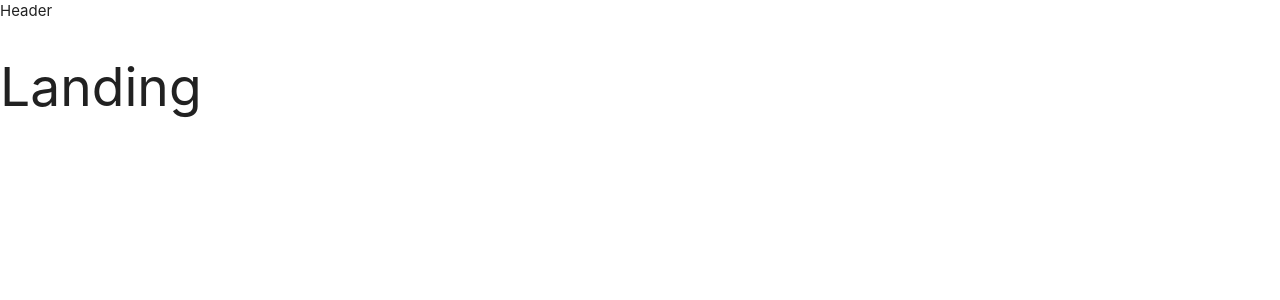
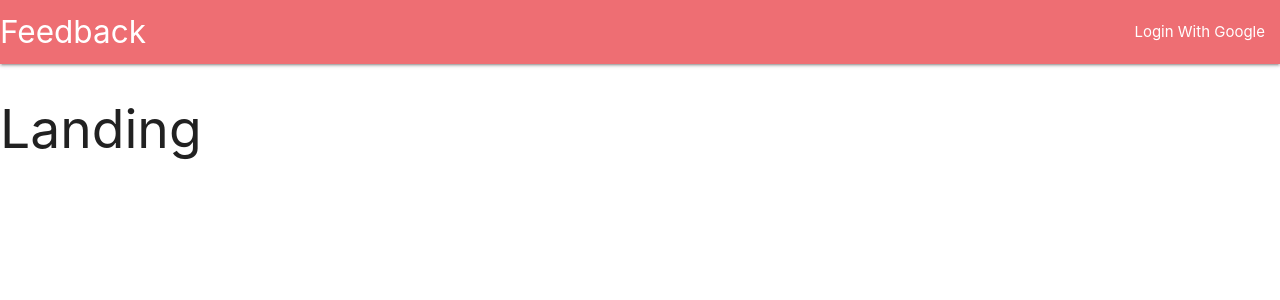
Before and after one commit to ypa/express-react, a React (Create React App) app in the folder client/: page / in a window 1280 px wide. Shown: the top 300 px of the page. Built offline with nearby package versions, Linux system fonts and the light colour scheme.

Commit message:
Update Header component with nav bar

```diff
--- a/client/src/components/Header.js
+++ b/client/src/components/Header.js
@@ -2,7 +2,18 @@
 
 class Header extends Component {
   render() {
-    return <div>Header</div>;
+    return (
+      <nav>
+        <div className="nav-wrapper">
+          <a className="left brand-logo">Feedback</a>
+          <ul className="right">
+            <li>
+              <a>Login With Google</a>
+            </li>
+          </ul>
+        </div>
+      </nav>
+    );
   }
 }
 
```
